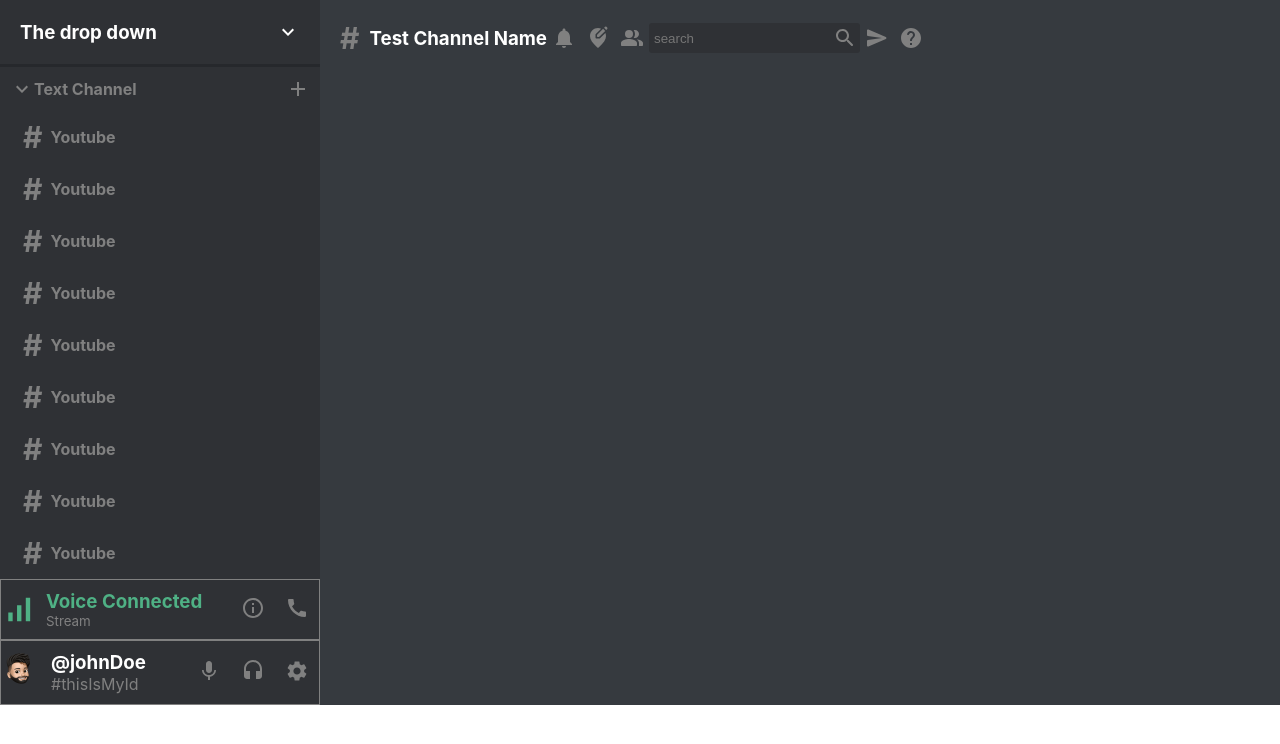
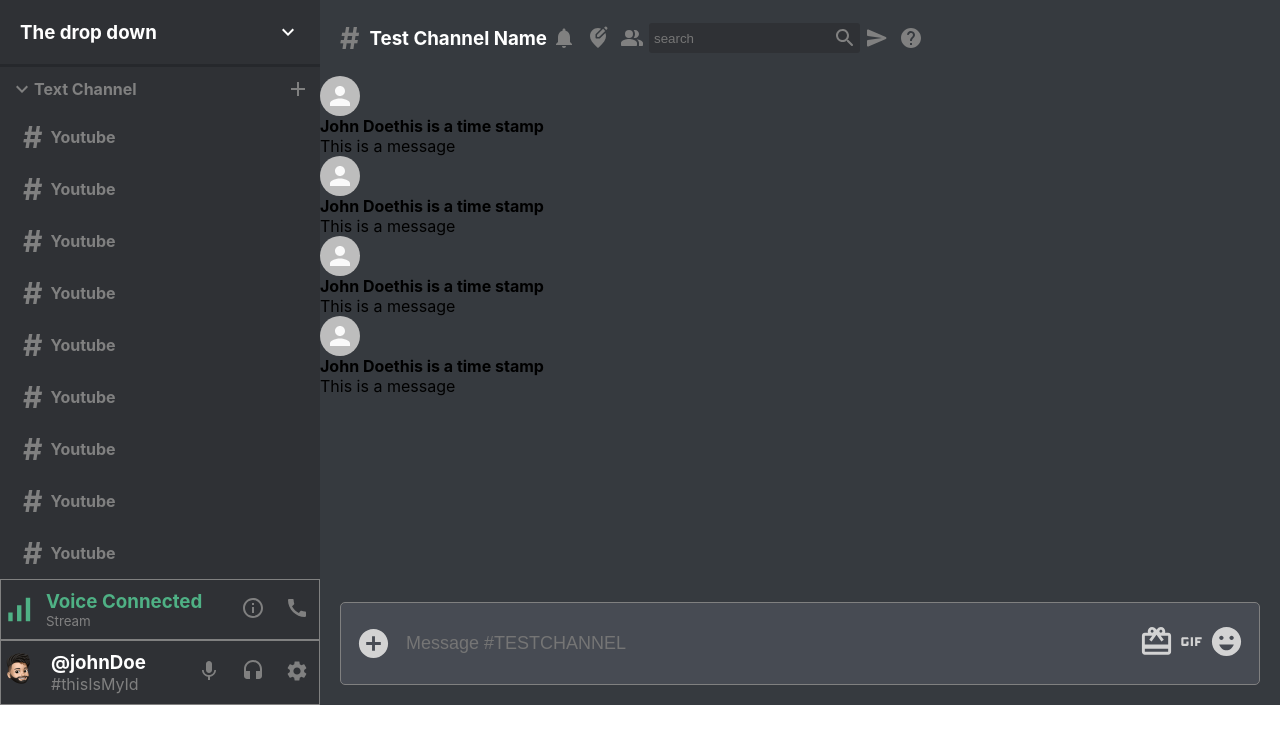
Before and after one commit to Avez-Anwar/ReactReduxDescort, a React (Create React App) app: page / in a window 1280 px wide. Shown: the top 744 px of the page. Built offline with nearby package versions, Linux system fonts and the light colour scheme.

Commit message:
message commit

```diff
--- a/src/Chat.css
+++ b/src/Chat.css
@@ -3,4 +3,41 @@
   flex-direction: column;
   flex: 0.75;
   background-color: #363a3f;
+  height: 100hv;
 }
+
+.chat__input {
+  display: flex;
+  align-items: center;
+  justify-content: space-between;
+  padding: 15px;
+  color: lightgray;
+  border-radius: 5px;
+  border: 1px solid gray;
+  margin: 20px;
+  background-color: #474b53;
+}
+
+.chat__input > form > input {
+  padding: 15px;
+  background: transparent;
+  border: none;
+  outline-width: 0;
+  width: 100%;
+  color: white;
+  font-size: large;
+}
+
+.chat__input > form {
+  flex: 1;
+}
+.chat__inputButton {
+  display: none;
+}
+.chat__inputIcons > .MuiSvgIcon__root {
+  padding: 5px;
+}
+
+.chat__message {
+  flex: 1;
+}
--- a/src/Chat.js
+++ b/src/Chat.js
@@ -1,13 +1,37 @@
 import React from 'react'
 import "./Chat.css"
 import ChatHeader from './ChatHeader'
+import AddCircleIcon from "@material-ui/icons/AddCircle"
+import CardGiftcardIcon from "@material-ui/icons/CardGiftcard"
+import GifIcon from "@material-ui/icons/Gif"
+import EmojiEmotionsIcon from "@material-ui/icons/EmojiEmotions"
+import Message from './Message'
 
 function Chat() {
     return (
         <div className="chat">
-           <ChatHeader/>
+         <ChatHeader/>
+        <div className="chat__message">
+        <Message/>
+        <Message/>
+        <Message/>
+        <Message/>
+        </div>
+        <div className="chat__input">
+          <AddCircleIcon fontSize="large"/>
+
+        <form action="">
+           <input type="text" placeholder={"Message #TESTCHANNEL"}/>
+           <button className="chat__inputButton" type="submit">Send Message</button>
+        </form>
+           <div className="chat__inputIcons">
+              <CardGiftcardIcon fontSize="large"/>
+              <GifIcon fontSize="large"/>
+              <EmojiEmotionsIcon fontSize="large"/>
+           </div>
+        </div>
         </div>
     )
 }
 
-export default Chat
+export default Chat;
--- a/src/ChatHeader.css
+++ b/src/ChatHeader.css
@@ -20,8 +20,10 @@
 .chatHeader__right {
   display: flex;
   align-items: center;
+  flex: 0.5;
   justify-content: space-between;
-  flex: 0.5;
+
+  /* margin-left: 545px; */
 }
 
 .chatHeader__right > .MuiSvgIcon-root {
--- /dev/null
+++ b/src/Message.js
@@ -0,0 +1,20 @@
+import { Avatar } from '@material-ui/core'
+import React from 'react'
+import "./Message.css"
+
+function Message() {
+    return (
+        <div className="message">
+        <Avatar/>
+        <div className="message__info">
+        <h4>John Doe
+        <span className="message__timestamp">this is a time stamp</span>
+        </h4>
+         <p>This is a message</p>
+        </div>
+
+        </div>
+    )
+}
+
+export default Message
```
Also changed, not shown: src/Message.css (added).
